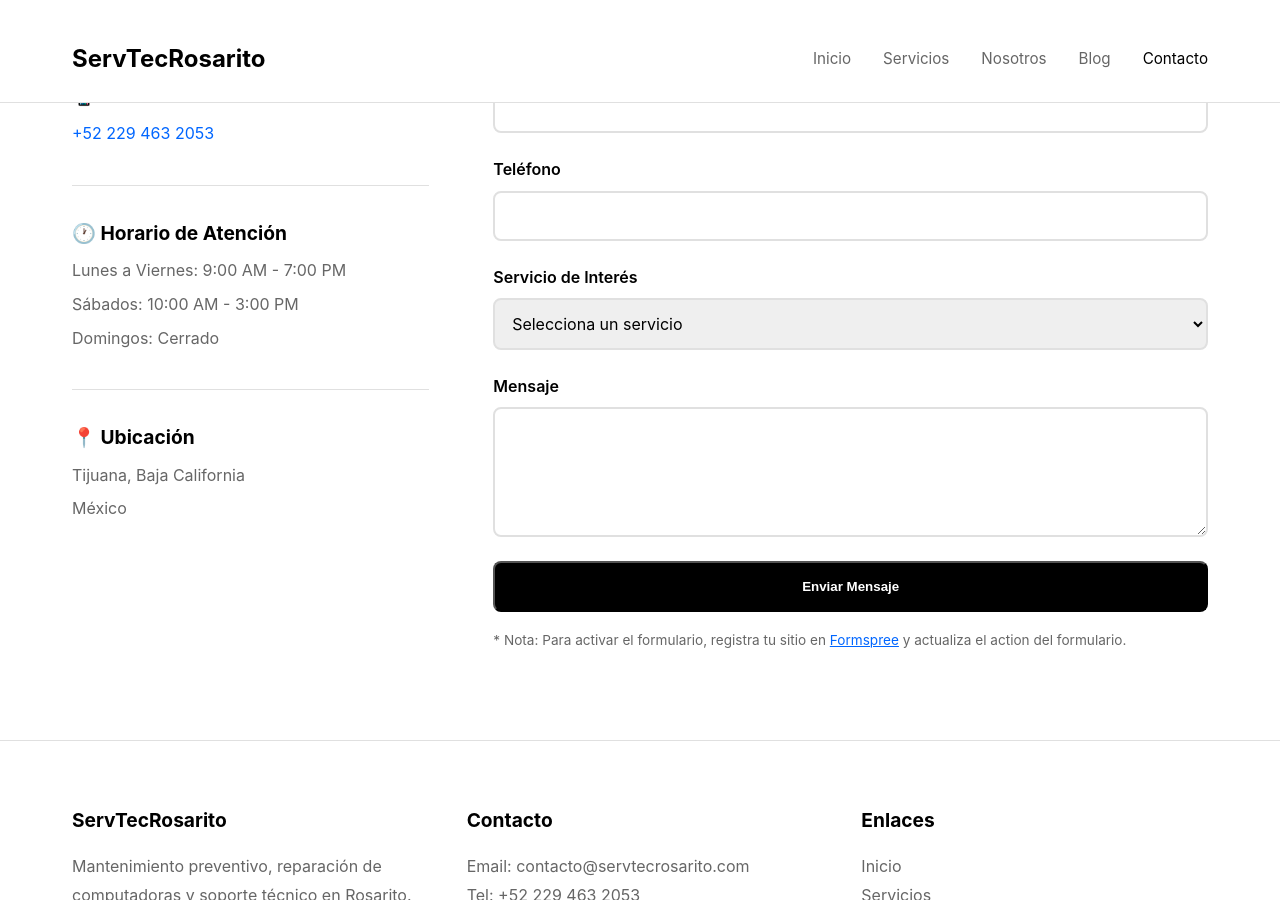
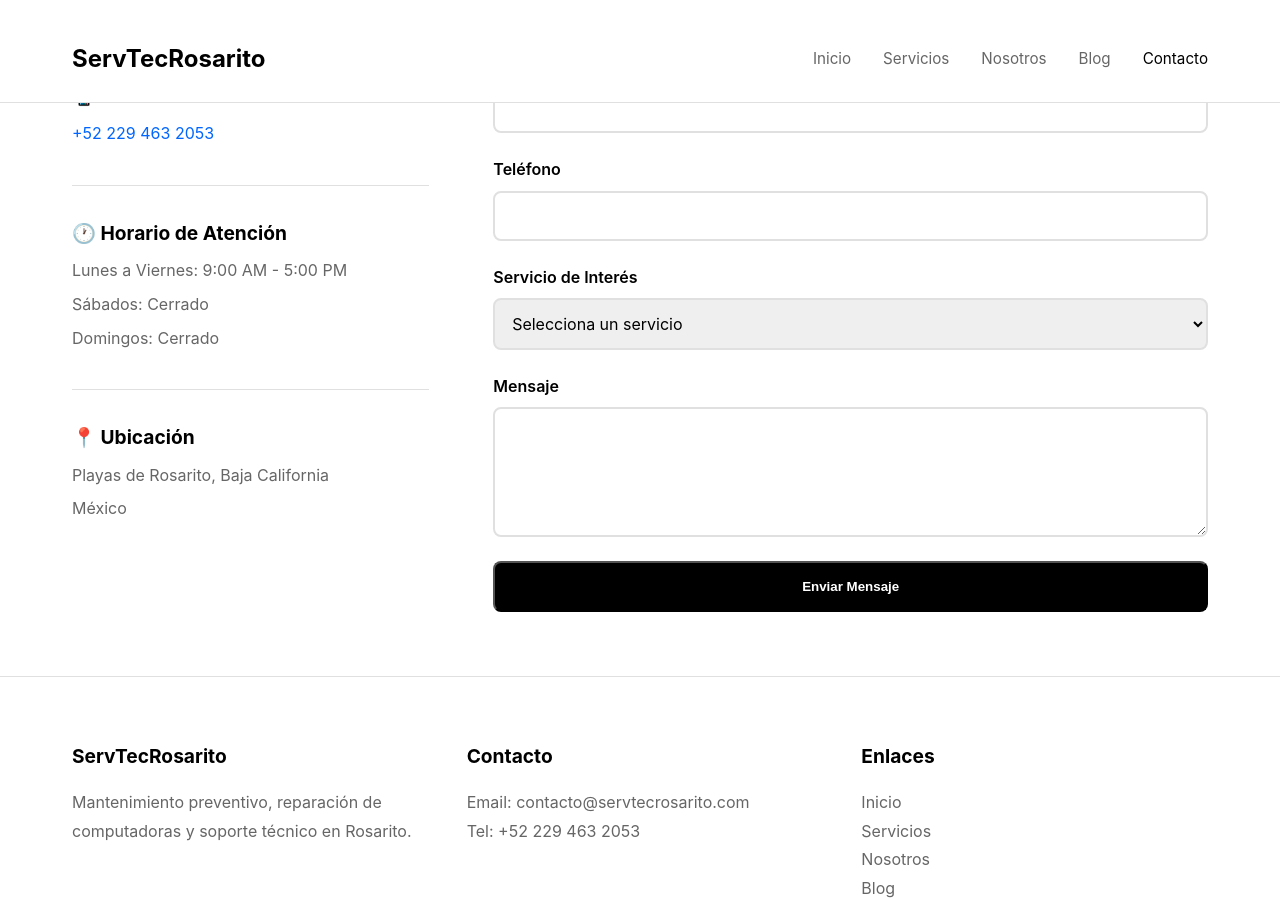
Before and after one commit to egalindomar/Project, a Jekyll site: the page built from contacto.html, in a window 1280 px wide and 900 px high, scrolled down 488 px. Built offline with Jekyll 4.4.1, drawn with Linux system fonts in a browser that asks for light colours.

Commit message:
nuevos cambios

```diff
--- a/_config.yml
+++ b/_config.yml
@@ -2,7 +2,7 @@
 title: "ServTecR - Servicios Tecnológicos de Rosarito"
 description: "Mantenimiento preventivo, reparación de computadoras y soporte técnico en Rosarito."
 baseurl: "" # El subpath de tu sitio, ej: /blog
-url: "https://tu-usuario.github.io" # IMPORTANTE: Cambia esto por tu URL real
+url: "https://www.servtecrosarito.com"
 
 # SEO y Metadata
 author: "SerTecR"
--- a/contacto.html
+++ b/contacto.html
@@ -27,21 +27,21 @@ permalink: /contacto/
 
                 <div class="info-item">
                     <h3>🕐 Horario de Atención</h3>
-                    <p>Lunes a Viernes: 9:00 AM - 7:00 PM</p>
-                    <p>Sábados: 10:00 AM - 3:00 PM</p>
+                    <p>Lunes a Viernes: 9:00 AM - 5:00 PM</p>
+                    <p>Sábados: Cerrado</p>
                     <p>Domingos: Cerrado</p>
                 </div>
 
                 <div class="info-item">
                     <h3>📍 Ubicación</h3>
-                    <p>Tijuana, Baja California</p>
+                    <p>Playas de Rosarito, Baja California</p>
                     <p>México</p>
                 </div>
             </div>
 
             <div class="contact-form-container">
                 <h2>Envíanos un Mensaje</h2>
-                <form class="contact-form" action="https://formspree.io/f/YOUR_FORM_ID" method="POST">
+                <form class="contact-form" action="https://formspree.io/f/manadgbe" method="POST">
                     <div class="form-group">
                         <label for="name">Nombre</label>
                         <input type="text" id="name" name="name" required>
@@ -75,7 +75,7 @@ permalink: /contacto/
 
                     <button type="submit" class="btn btn-primary">Enviar Mensaje</button>
                 </form>
-                <p class="form-note">* Nota: Para activar el formulario, registra tu sitio en <a href="https://formspree.io" target="_blank">Formspree</a> y actualiza el action del formulario.</p>
+                <!-- <p class="form-note">* Nota: Para activar el formulario, registra tu sitio en <a href="https://formspree.io" target="_blank">Formspree</a> y actualiza el action del formulario.</p> -->
             </div>
         </div>
     </div>
```
